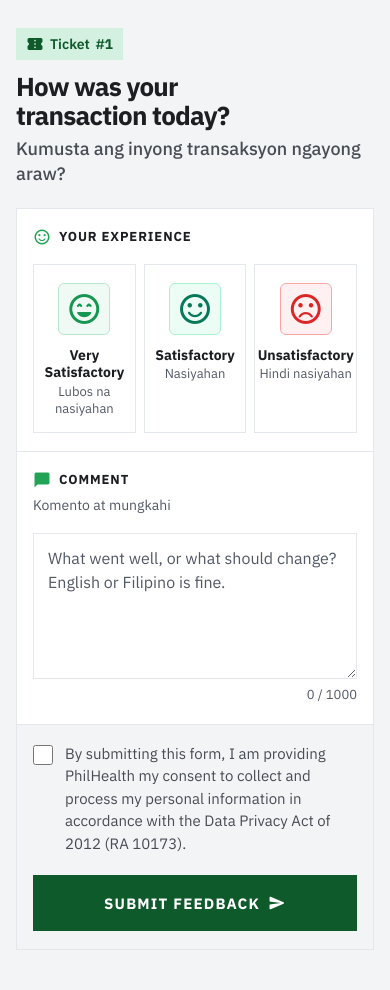
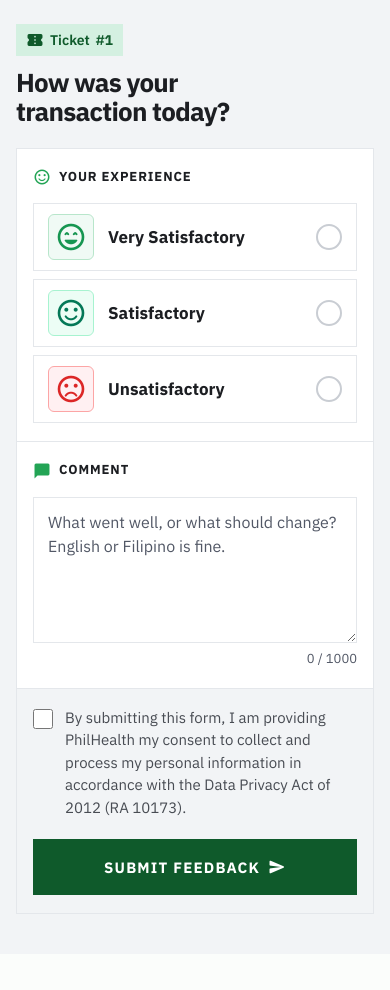
Before and after one commit to WWH16/philhealth-sentiment-analysis, a Django app: template feedback/templates/feedback/index.html in a window 390 px wide. Shown: the part 64-1054 px from the top of the page. After the commit the page ends 978 px from the top, so only its background shows below. Run offline with Django 5.2, Linux system fonts and the light colour scheme; the template is opened without the code that fills it: most values are stand-ins (such as "Sample title", 1, 10 or a date in 2020).

Commit message:
fix(feedback): stack rating rows on phones, drop Tagalog copy

```diff
--- a/feedback/static/feedback/css/feedback.css
+++ b/feedback/static/feedback/css/feedback.css
@@ -100,7 +100,6 @@
 }
 .ticket-chip strong { font-weight: 800; font-variant-numeric: tabular-nums; }
 .ticket-chip .material-icons-round { font-size: 18px; }
-.intro-fil { margin: 0; font-size: 18px; font-weight: 500; color: var(--text-secondary); line-height: 1.4; }
 .offline {
   margin: 14px 0 12px; max-width: 60ch; padding: 14px 16px;
   background: var(--neu-bg); border: 1px solid var(--neu-border); color: var(--neu-text); font-size: 16px;
@@ -116,7 +115,6 @@
 }
 .panel-title .material-icons-round { font-size: 18px; color: var(--g-primary); }
 .panel-title label { cursor: pointer; }
-.block-note { margin: 4px 0 0 26px; font-size: 14px; color: var(--text-muted); }
 
 /* ── Experience: three faces, the picked one lights up ────────────── */
 .rate { display: grid; grid-template-columns: repeat(3, minmax(0, 1fr)); gap: 12px; }
@@ -137,15 +135,14 @@
 }
 .rate-face .material-icons-round { font-size: 44px; }
 .rate-label { font-size: 16px; font-weight: 700; line-height: 1.25; }
-.rate-fil { font-size: 14px; line-height: 1.3; color: var(--text-muted); }
 .rate-check { position: absolute; top: 8px; right: 8px; font-size: 22px; color: var(--tone); opacity: 0; transform: scale(0.6); transition: opacity 160ms var(--ease-out), transform 260ms var(--ease-out); }
 
-.rate-opt:hover { border-color: var(--ink4); }
+@media (hover: hover) { .rate-opt:hover { border-color: var(--ink4); } }
 .rate-opt:has(input:focus-visible) { outline: 2px solid var(--g-primary); outline-offset: 2px; }
 .rate-opt:has(input:checked) { border-color: var(--tone); background: var(--tone-bg); }
-.rate-opt:has(input:checked) .rate-face { background: var(--tone-solid); border-color: var(--tone-solid); color: #fff; transform: scale(1.08); }
-.rate-opt:has(input:checked) .rate-label { color: var(--tone); }
-.rate-opt:has(input:checked) .rate-check { opacity: 1; transform: none; }
+.rate-opt input:checked ~ .rate-face { background: var(--tone-solid); border-color: var(--tone-solid); color: #fff; transform: scale(1.08); }
+.rate-opt input:checked ~ .rate-label { color: var(--tone); }
+.rate-opt input:checked ~ .rate-check { opacity: 1; transform: none; }
 /* Once one is picked, the other two faces go quiet. */
 .rate:has(input:checked) .rate-opt:not(:has(input:checked)) .rate-face { filter: grayscale(1); opacity: 0.5; }
 
@@ -190,19 +187,29 @@
 @media (max-width: 720px) {
   .agency-text { display: none; }
   .block { padding: 18px 16px; }
-  .rate { gap: 8px; }
-  .rate-opt { padding: 18px 4px 14px; }
-  .rate-face { width: 52px; height: 52px; }
-  .rate-face .material-icons-round { font-size: 36px; }
-  .rate-label { font-size: 14px; }
-  .rate-fil { font-size: 13px; }
-  .rate-check { top: 4px; right: 4px; font-size: 20px; }
-  .block-note { margin-left: 0; }
+}
+/* Phones: three cramped columns become full-width rows, face left, check right. */
+@media (max-width: 560px) {
+  .intro { padding-top: 24px; }
+  .rate { grid-template-columns: minmax(0, 1fr); gap: 8px; }
+  .rate-opt { flex-direction: row; gap: 14px; min-height: 68px; padding: 10px 14px; text-align: left; }
+  .rate-face { width: 46px; height: 46px; margin: 0; flex: none; }
+  .rate-face .material-icons-round { font-size: 32px; }
+  .rate-label { flex: 1; font-size: 17px; }
+  /* Empty ring until picked, then a solid check: the state reads at arm's length. */
+  .rate-check {
+    position: static; order: 3; flex: none; display: grid; place-items: center;
+    width: 26px; height: 26px; border: 2px solid #c9cdd3; border-radius: 50%;
+    font-size: 0; opacity: 1; transform: none;
+  }
+  .rate-opt input:checked ~ .rate-check { border: 0; font-size: 28px; color: var(--tone-solid); }
+  .rate-opt input:checked ~ .rate-face { transform: none; }
+  .btn-lg { padding: 18px 20px; }
 }
 @media (max-width: 430px) {
   .brand-sub { display: none; }
 }
 @media (prefers-reduced-motion: reduce) {
   .btn, .btn .material-icons-round, .rate-opt, .rate-face, .rate-check, textarea { transition: none; }
-  .rate-opt:has(input:checked) .rate-face { transform: none; }
+  .rate-opt input:checked ~ .rate-face { transform: none; }
 }
--- a/feedback/templates/feedback/index.html
+++ b/feedback/templates/feedback/index.html
@@ -47,12 +47,10 @@
       <div class="intro">
         {% if token_invalid %}
         <h1>This feedback link no longer works</h1>
-        <p class="intro-fil" lang="fil">Hindi na gumagana ang link na ito</p>
-        <div class="offline" role="status">It has expired or was already used. Ask the staff for a new QR code.<br><span lang="fil">Humingi po ng bagong QR code sa aming staff.</span></div>
+        <div class="offline" role="status">It has expired or was already used. Ask the staff for a new QR code.</div>
         {% else %}
         <h1>Scan the QR code from our staff</h1>
-        <p class="intro-fil" lang="fil">I-scan ang QR code mula sa aming staff</p>
-        <div class="offline" role="status">After your transaction, the staff at your last counter gives you a QR code. Scan it with your phone camera to open the form.<br><span lang="fil">Pagkatapos ng inyong transaksyon, bibigyan kayo ng QR code ng staff. I-scan ito gamit ang camera ng inyong telepono.</span></div>
+        <div class="offline" role="status">After your transaction, the staff at your last counter gives you a QR code. Scan it with your phone camera to open the form.</div>
         {% endif %}
       </div>
       {% else %}
@@ -60,7 +58,6 @@
       <div class="intro" id="formIntro">
         <p class="ticket-chip"><span class="material-icons-round" aria-hidden="true">confirmation_number</span>Ticket <strong>#{{ token.ticket_number }}</strong></p>
         <h1 id="formTitle">How was your transaction today?</h1>
-        <p class="intro-fil" lang="fil">Kumusta ang inyong transaksyon ngayong araw?</p>
       </div>
 
       <form id="feedbackForm" class="panel" aria-labelledby="formTitle" novalidate>
@@ -76,21 +73,18 @@
               <span class="rate-check material-icons-round" aria-hidden="true">check_circle</span>
               <span class="rate-face"><span class="material-icons-round" aria-hidden="true">sentiment_very_satisfied</span></span>
               <span class="rate-label">Very Satisfactory</span>
-              <span class="rate-fil" lang="fil">Lubos na nasiyahan</span>
             </label>
             <label class="rate-opt r-sat">
               <input type="radio" name="experience" value="sat">
               <span class="rate-check material-icons-round" aria-hidden="true">check_circle</span>
               <span class="rate-face"><span class="material-icons-round" aria-hidden="true">sentiment_satisfied</span></span>
               <span class="rate-label">Satisfactory</span>
-              <span class="rate-fil" lang="fil">Nasiyahan</span>
             </label>
             <label class="rate-opt r-unsat">
               <input type="radio" name="experience" value="unsat">
               <span class="rate-check material-icons-round" aria-hidden="true">check_circle</span>
               <span class="rate-face"><span class="material-icons-round" aria-hidden="true">sentiment_dissatisfied</span></span>
               <span class="rate-label">Unsatisfactory</span>
-              <span class="rate-fil" lang="fil">Hindi nasiyahan</span>
             </label>
           </div>
           <p class="field-error" id="err-experience" hidden><span class="material-icons-round" aria-hidden="true">error_outline</span>Choose how your transaction went.</p>
@@ -99,7 +93,6 @@
         <section class="block" id="group-comment" aria-labelledby="commentTitle">
           <div class="block-head">
             <h2 class="panel-title" id="commentTitle"><span class="material-icons-round" aria-hidden="true">chat_bubble</span><label for="commentsSuggestions">Comment</label></h2>
-            <p class="block-note" lang="fil">Komento at mungkahi</p>
           </div>
           <textarea id="commentsSuggestions" name="comments_suggestions" rows="5" maxlength="1000" aria-required="true" aria-describedby="err-comment" placeholder="What went well, or what should change? English or Filipino is fine."></textarea>
           <p class="count"><span data-count-for="commentsSuggestions">0</span> / 1000</p>
@@ -125,7 +118,6 @@
       <section class="panel done" id="doneState" tabindex="-1" aria-labelledby="doneTitle" hidden>
         <span class="done-mark"><span class="material-icons-round" aria-hidden="true">task_alt</span></span>
         <h2 id="doneTitle">Thank you. Your feedback is recorded.</h2>
-        <p lang="fil">Salamat po sa inyong feedback.</p>
       </section>
 
       {% endif %}
```
